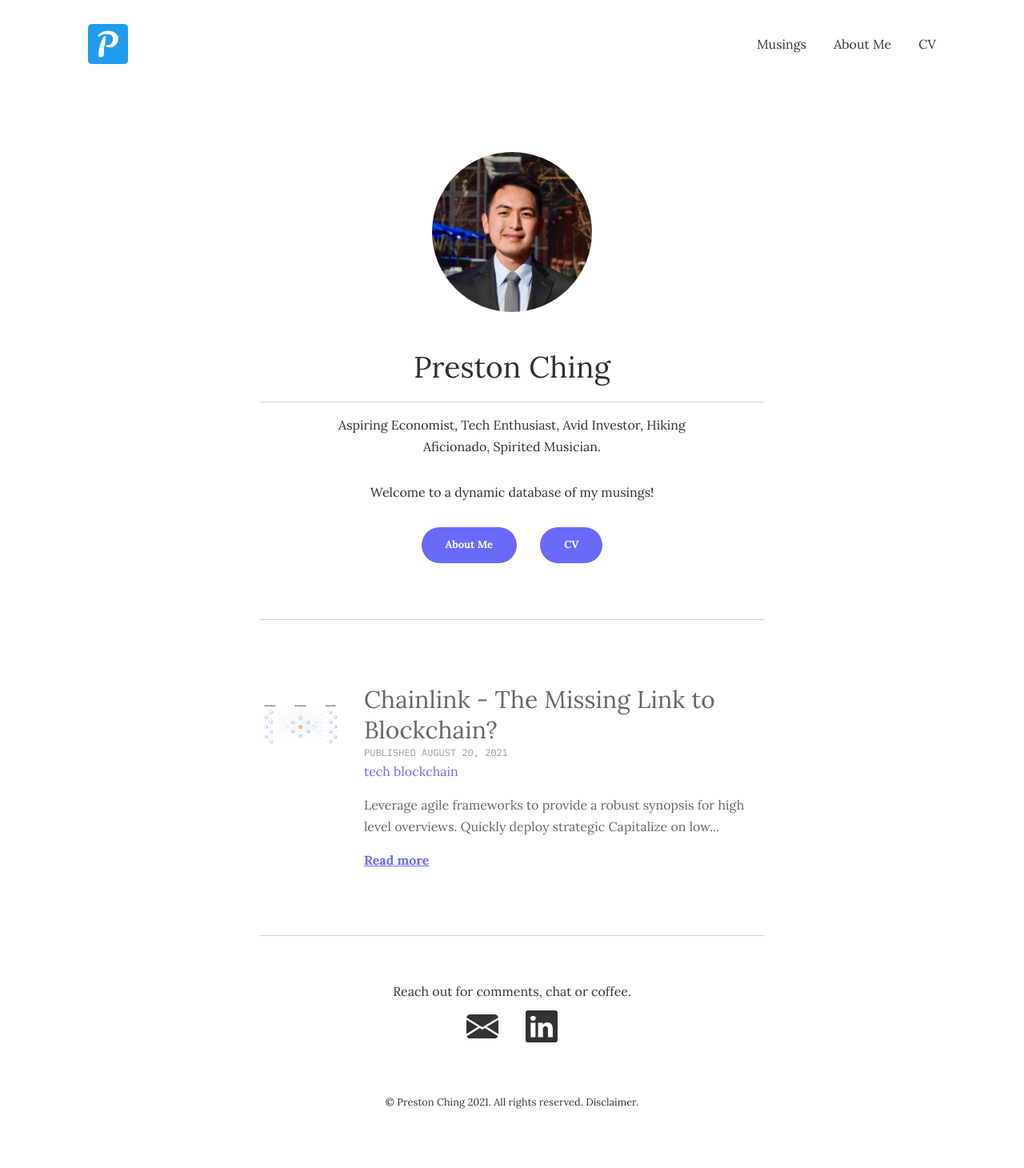
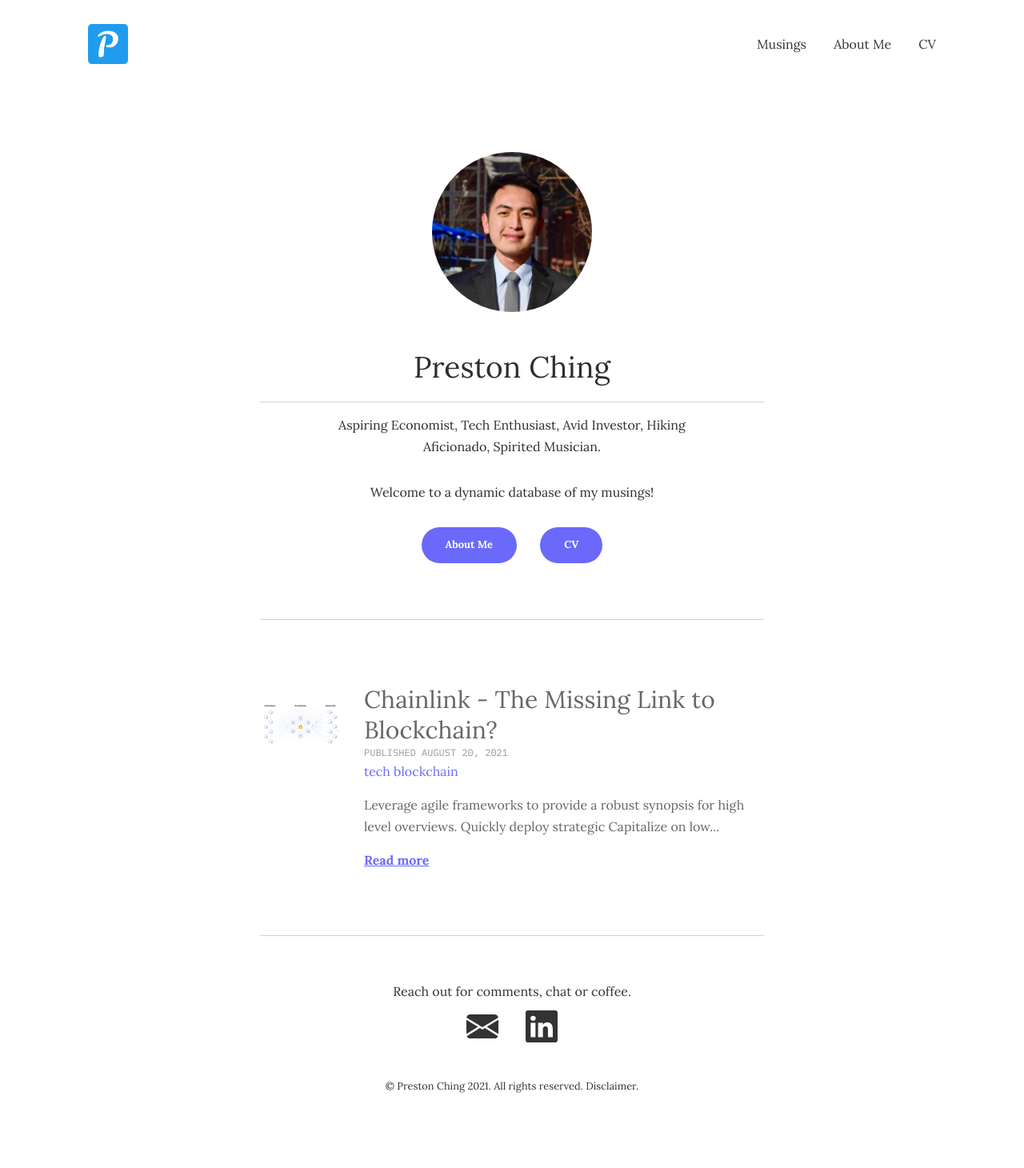
Before and after one commit to PrestonChing/prestonching.github.io, a Jekyll site: the page built from index.html, in a window 1280 px wide. Shown: the whole page at 80% size. Built offline with Jekyll 4.4.1, drawn with Linux system fonts in a browser that asks for light colours.

Commit message:
copyright margin 2

```diff
--- a/_sass/3-modules/_footer.scss
+++ b/_sass/3-modules/_footer.scss
@@ -11,7 +11,7 @@
 
 .contact {
   text-align: center;
-  margin-bottom: 30px;
+  margin-bottom: 20px;
 }
 
 .contact__title {
@@ -29,7 +29,7 @@
 .contact__item {
   display: inline-block;
   margin-right: 30px;
-  margin-bottom: 30px;
+  margin-bottom: 20px;
   &:last-child {
     margin-right: 0;
   }
```
